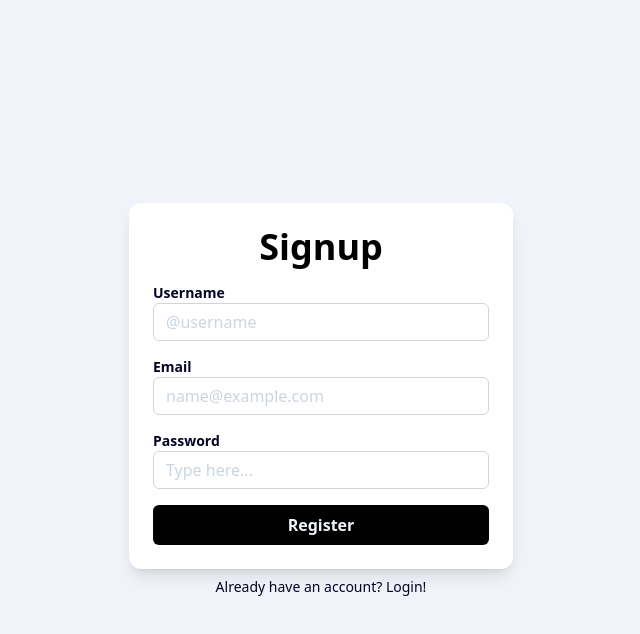
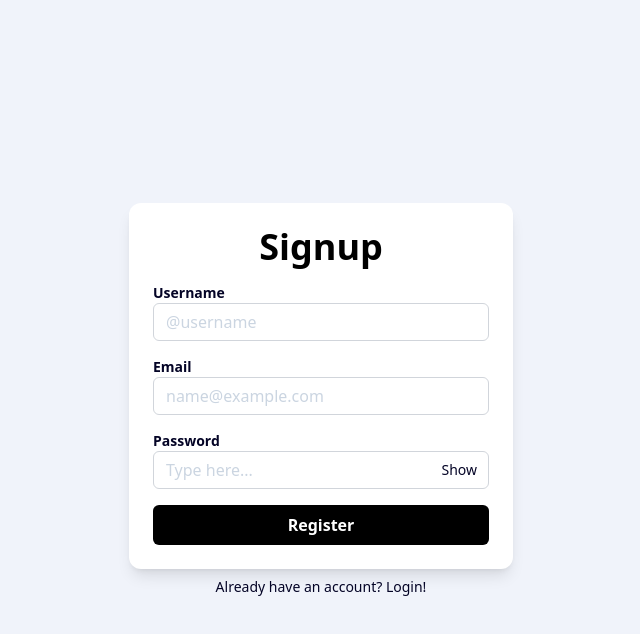
Before and after one commit to Moe-Zbib/wealthwise-frontend, a React (Vite) app: page /auth in a window 1280 px wide. Both pictures are taken after a click on the button "Don't have an account? Signup!". Shown: the top 634 px of the page, without its empty margins (319-959 px from the left). Built offline with nearby package versions, Linux system fonts and the light colour scheme.

Commit message:
Error handling and loading Buttons

```diff
--- a/src/components/Button.jsx
+++ b/src/components/Button.jsx
@@ -1,14 +1,21 @@
 import React from "react";
 
 const Button = ({ title, onClick, disabled }) => {
+  const baseClasses =
+    "px-4 py-2 w-full mx-auto flex items-center justify-center rounded-md font-semibold";
+
+  const enabledClasses = "bg-primary  text-white";
+
+  const disabledClasses = "bg-gray-100 text-gray-400 cursor-not-allowed";
+
   return (
     <button
       disabled={disabled}
       onClick={onClick}
-      className={`${
-        disabled ? "bg-accent" : "bg-primary"
-      } px-4 mx-auto flex rounded-md py-2 w-full items-center justify-center`}>
-      <p className="text-background font-semibold">{title}</p>
+      className={`${baseClasses} ${
+        disabled ? disabledClasses : enabledClasses
+      }`}>
+      {title}
     </button>
   );
 };
--- /dev/null
+++ b/src/components/ErrorMessage.jsx
@@ -0,0 +1,14 @@
+import React from "react";
+
+const ErrorMessage = ({ error }) => {
+  if (error)
+    return (
+      <div className="w-full flex items-center justify-center  ">
+        <span className="  text-sm bg-red-50 text-red-600 border border-red-600 rounded-md px-2 py-1 flex ">
+          {error}
+        </span>
+      </div>
+    );
+};
+
+export default ErrorMessage;
--- a/src/components/FormCont.jsx
+++ b/src/components/FormCont.jsx
@@ -2,12 +2,12 @@ import React from "react";
 
 const FormCont = ({ children, title, subTitle }) => {
   return (
-    <div className="bg-secondary p-6 rounded-xl  max-w-md w-full items-center justify-center flex flex-col   lg:max-w-sm    shadow-lg    ">
+    <div className="bg-secondary p-6 rounded-xl  max-w-md w-full items-center justify-center flex flex-col   lg:max-w-sm    shadow-lg     ">
       <div className=" flex flex-col w-full justify-center text-center ">
-        <h1 className="text-primary font-bold text-4xl    ">{title}</h1>
+        <h1 className="text-primary font-bold text-4xl mb-4   ">{title}</h1>
         {subTitle && <p className="text-gray-500 text-sm">{subTitle}</p>}
       </div>
-      {children}{" "}
+      <div className="w-full">{children} </div>
     </div>
   );
 };
--- a/src/components/TextInput.jsx
+++ b/src/components/TextInput.jsx
@@ -1,4 +1,4 @@
-import React from "react";
+import React, { useState } from "react";
 import { validateField } from "@/utils/validations/textValidation";
 
 const InputField = ({
@@ -11,36 +11,73 @@ const InputField = ({
   setErrors,
   rules,
   placeHolder = "Type here...",
+  password = false,
 }) => {
+  const [isPasswordVisible, setIsPasswordVisible] = useState(false);
+  const [isTouched, setIsTouched] = useState(false);
+
   const handleBlur = () => {
     validateField(name, value, rules, setErrors);
   };
 
+  const handleFocus = () => {
+    setIsTouched(true);
+    if (error) {
+      setErrors((prev) => ({
+        ...prev,
+        [name]: "",
+      }));
+    }
+  };
+
+  const handleChange = (e) => {
+    if (isTouched) {
+      validateField(name, e.target.value, rules, setErrors);
+    }
+    onChange(e);
+  };
+
+  const togglePasswordVisibility = () => {
+    setIsPasswordVisible(!isPasswordVisible);
+  };
+
+  const inputType = password ? (isPasswordVisible ? "text" : "password") : type;
+
   return (
     <div>
-      <div className="flex  items-center justify-between">
-        {" "}
-        <label className="block  text-sm font-bold " htmlFor={name}>
+      <div className="flex items-center justify-between">
+        <label className="block text-sm font-bold" htmlFor={name}>
           {label}
-        </label>{" "}
+        </label>
         <span>
           {error && (
             <p className="text-red-500 text-xs font-semibold">{error}</p>
           )}
-        </span>{" "}
+        </span>
       </div>
+      <div className="relative">
         <input
-        type={type}
+          type={inputType}
           name={name}
           id={name}
           value={value}
-        onChange={onChange}
+          onChange={handleChange}
           onBlur={handleBlur}
-        placeHolder={placeHolder}
-        className={`  appearance-none border ${
-          error ? "border-red-500" : "border-gray-300 "
-        } placeholder-slate-300 rounded-md w-full py-2 px-3   text-primary leading-tight focus:outline-none focus:shadow-outline`}
+          onFocus={handleFocus}
+          placeholder={placeHolder}
+          className={`appearance-none border ${
+            error ? "border-red-500" : "border-gray-300"
+          } placeholder-slate-300 rounded-md w-full py-2 px-3 text-primary leading-tight focus:outline-none focus:shadow-outline`}
         />
+        {password && (
+          <button
+            type="button"
+            onClick={togglePasswordVisibility}
+            className="absolute inset-y-0 right-0 pr-3 flex items-center text-sm leading-5">
+            {isPasswordVisible ? "Hide" : "Show"}
+          </button>
+        )}
+      </div>
     </div>
   );
 };
--- a/src/main.jsx
+++ b/src/main.jsx
@@ -14,7 +14,7 @@ const router = createBrowserRouter([
   },
 
   {
-    path: "/test",
+    path: "/",
     element: <Test />,
   },
 ]);
--- a/src/pages/auth/login/index.jsx
+++ b/src/pages/auth/login/index.jsx
@@ -3,14 +3,22 @@ import React, { useState } from "react";
 import InputField from "@/components/TextInput";
 import Button from "@/components/Button";
 import useLoginLogic from "./useLoginLogic";
+import ErrorMessage from "@/components/ErrorMessage";
 
 const index = () => {
-  const { loginData, errors, setErrors, handleChange, handleSubmit } =
-    useLoginLogic();
+  const {
+    loginData,
+    errors,
+    setErrors,
+    handleChange,
+    handleSubmit,
+    loginMutation,
+  } = useLoginLogic();
 
   return (
     <FormCont title={"Login"}>
-      <form className="w-full flex flex-col gap-4" onSubmit={handleSubmit}>
+      <ErrorMessage error={loginMutation.error?.response?.data.error} />
+      <form className="  flex flex-col gap-4" onSubmit={handleSubmit}>
         <InputField
           label="Email"
           name="email"
@@ -31,7 +39,7 @@ const index = () => {
           error={errors.password}
           setErrors={setErrors}
         />
-        <Button title={"Login"} />
+        <Button title={"Login"} disabled={loginMutation.isPending} />
       </form>
     </FormCont>
   );
--- a/src/pages/auth/login/useLoginLogic.jsx
+++ b/src/pages/auth/login/useLoginLogic.jsx
@@ -1,5 +1,7 @@
 import { useState } from "react";
 import { validateField } from "@/utils/validations/textValidation";
+import { useMutation } from "@tanstack/react-query";
+import { loginUser } from "@/api/endpoints/authEndpoints";
 
 const useLoginLogic = () => {
   const [loginData, setLoginData] = useState({
@@ -8,6 +10,16 @@ const useLoginLogic = () => {
   });
 
   const [errors, setErrors] = useState({});
+
+  const loginMutation = useMutation({
+    mutationFn: (logUser) => loginUser(logUser),
+    onSuccess: (data) => {
+      console.log("User logged in", data);
+    },
+    onError: (error) => {
+      return error.response.data.error;
+    },
+  });
 
   const handleChange = (e) => {
     const { name, value } = e.target;
@@ -42,13 +54,17 @@ const useLoginLogic = () => {
       validateField(field.name, loginData[field.name], field.rules, setErrors)
     );
 
-    if (validation.every((valid) => valid)) {
-      console.log("data correct");
-    } else {
-      console.log(errors);
-    }
+    if (validation.every((valid) => valid))
+      return loginMutation.mutate(loginData);
   };
-  return { loginData, errors, setErrors, handleChange, handleSubmit };
+  return {
+    loginData,
+    errors,
+    setErrors,
+    handleChange,
+    handleSubmit,
+    loginMutation,
+  };
 };
 
 export default useLoginLogic;
--- a/src/pages/auth/signup/SignupLogic.jsx
+++ b/src/pages/auth/signup/SignupLogic.jsx
@@ -48,7 +48,6 @@ const SignupLogic = () => {
     );
 
     if (validations.every((valid) => valid)) {
-      console.log("No errors");
       signUpMutation.mutate(signupData);
     } else {
       console.log(errors);
--- a/src/pages/auth/signup/index.jsx
+++ b/src/pages/auth/signup/index.jsx
@@ -3,6 +3,7 @@ import InputField from "@/components/TextInput";
 import Button from "@/components/Button";
 import FormCont from "@/components/FormCont";
 import SignupLogic from "./SignupLogic";
+import ErrorMessage from "@/components/ErrorMessage";
 
 const Index = () => {
   const {
@@ -17,7 +18,7 @@ const Index = () => {
   return (
     <FormCont title={"Signup"}>
       <form onSubmit={handleSubmit} className="w-full gap-4 flex-col flex">
-        <div></div>
+        <ErrorMessage error={signUpMutation.error?.response?.data.error} />
 
         <InputField
           label="Username"
@@ -48,6 +49,7 @@ const Index = () => {
           placeHolder="name@example.com"
         />
         <InputField
+          password
           label="Password"
           name="password"
           value={signupData.password}
@@ -57,7 +59,7 @@ const Index = () => {
           rules={{ required: true, minLength: 8 }}
         />
 
-        <Button title={"Register"} />
+        <Button title={"Register"} disabled={signUpMutation.isPending} />
       </form>
     </FormCont>
   );
```
Lines whose indentation alone changed are shown as unchanged.
